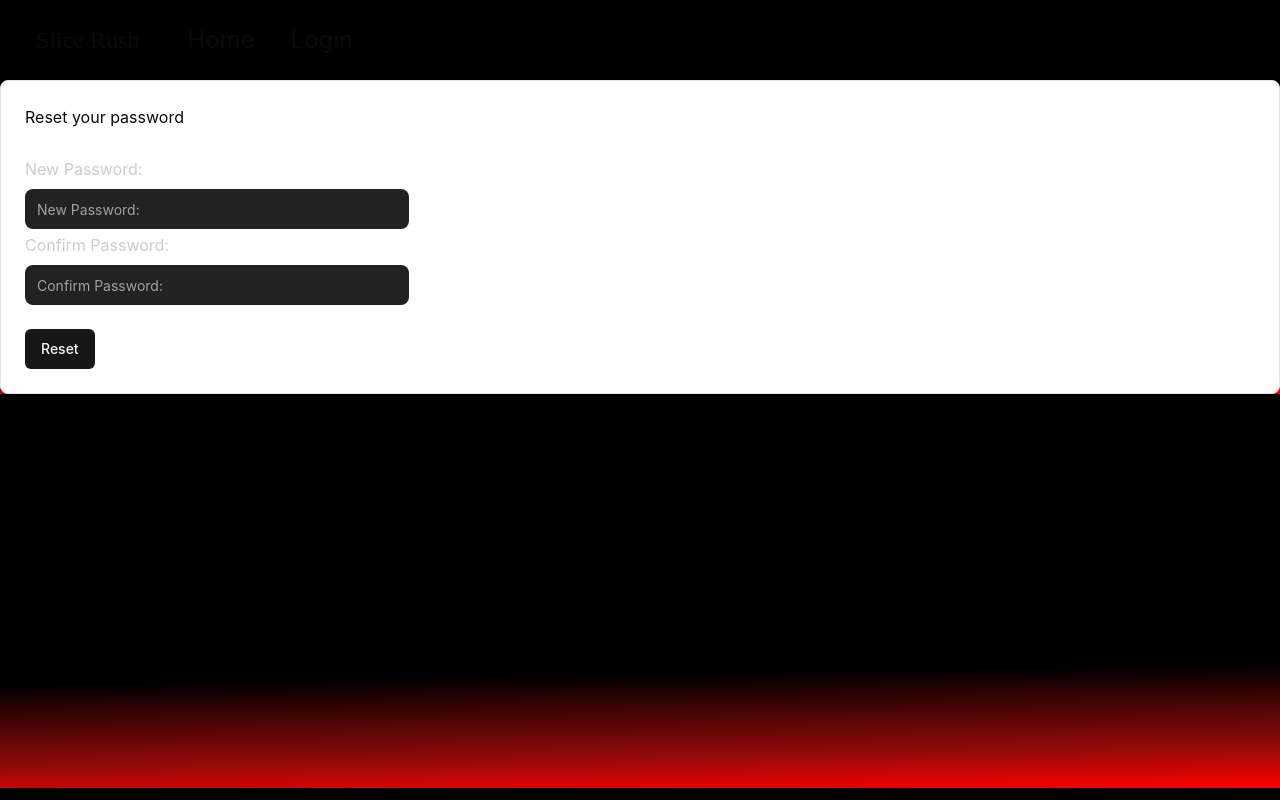
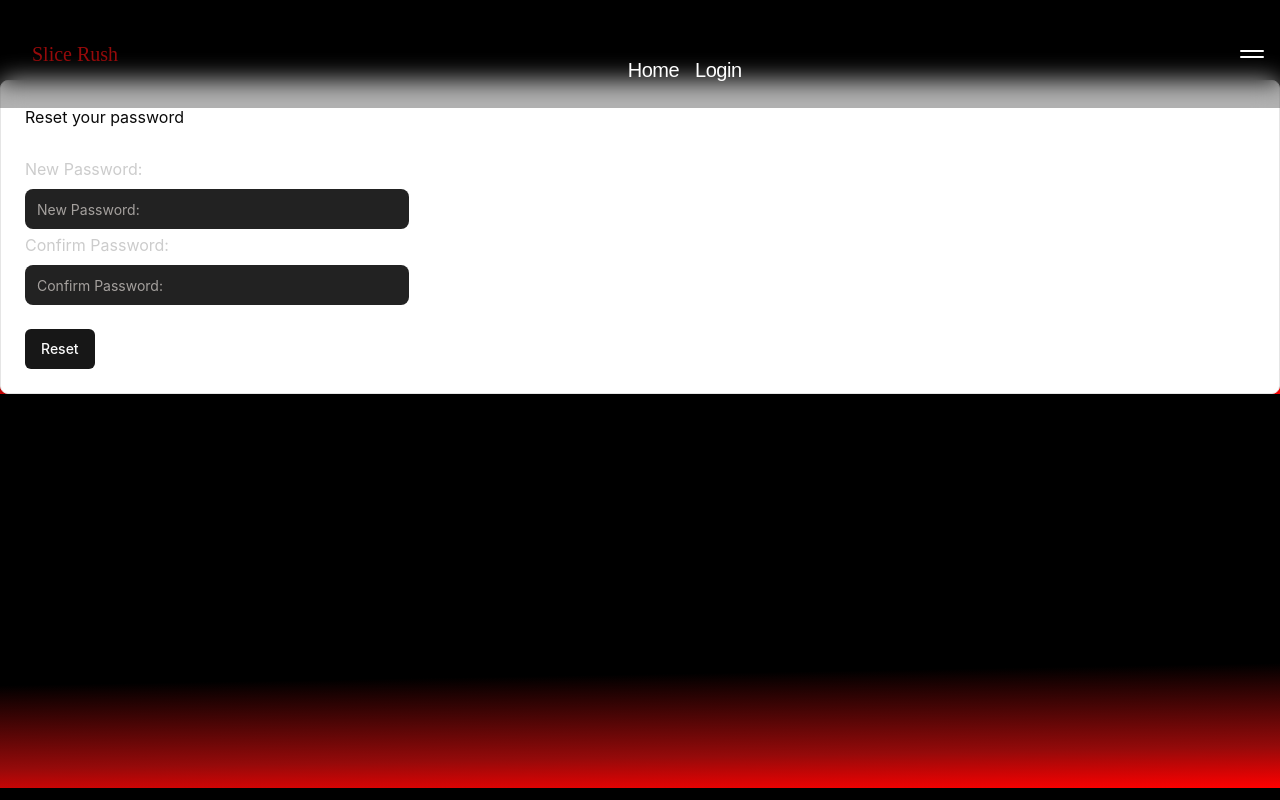
Before and after one commit to fbiagentcode/SliceRush, a React (Vite) app in the folder client/: page /auth/reset-password in a window 1280 px wide. Built offline with nearby package versions, Linux system fonts and the light colour scheme; no server answers; a web font is replaced by a local one.

Commit message:
feat: add responsive navbar, home page

```diff
--- a/client/package.json
+++ b/client/package.json
@@ -20,6 +20,7 @@
     "class-variance-authority": "^0.7.1",
     "clsx": "^2.1.1",
     "embla-carousel-react": "^8.5.1",
+    "framer-motion": "^11.13.1",
     "lucide-react": "^0.464.0",
     "react": "^18.3.1",
     "react-dom": "^18.3.1",
--- a/client/src/components/header/Header.jsx
+++ b/client/src/components/header/Header.jsx
@@ -1,29 +1,48 @@
+import { useContext, useState } from "react";
+
 import { motion, useScroll, useMotionValueEvent, AnimatePresence } from "framer-motion";
 import Navbar from "./Navbar";
-import useWindowResizeListener from "../hooks/useWindowResizeListener.jsx";
+import useWindowResizeListener from "../../hooks/useWindowResizeListener.jsx";
 
 const navVariants = {hidden: {y: "-100%"}, visible: {y: 0} };
-const linkVariants = {exit: {opacity: 0, x: "-100%"}, hidden: {opacity: 0, x: "-100%"}, visible: {opacity: 1, x: 0} };
-const listVariants = {
-    visible: {
-        height: "auto",
-        opacity: 1,
-    },
-    hidden: {
-        height: 0,
-        opacity: 0
-    },
-    exit: {
-        margin: 0,
-        height: 0,
-        opacity: 0,
-        transition: {delay: 0.1}
-    }
-}
 
 export default function Header(){
-    return (<div className= "top-0 left-0 fixed flex flex-row items-center  pt-6 p-5 bg-[rgba(5, 5, 5, 0.347)] w-full text-2xl backdrop-filter backdrop-blur-xl">
-        <p className= "font-helvetica-ex px-4">Slice Rush</p>
-        <Navbar />
-    </div>);
+    const [isVisible, setVisible ] = useState(true);
+    const [isOpen, setOpen ] = useState(false);
+    const { scrollY } = useScroll();
+
+    useWindowResizeListener(() => {
+        if (window.innerWidth >= 780)
+            setOpen(true)
+    });
+
+    useMotionValueEvent(scrollY, "change", (current) => {
+        setVisible(current > scrollY.getPrevious() && current > 100? false : true);
+    });
+
+    return (
+    <motion.div
+        className= "text-xl text-white fixed top-0 left-0 w-full z-50 bg-[rgba(0,0,0,0.3)] backdrop-blur-md flex items-center justify-between px-4 py-6 "
+        variants= { navVariants }
+        animate= { isVisible? "visible" : "hidden" }
+        transition= { {duration: 0.5, ease: "easeInOut"} }
+    >
+        <p className= "font-helvetica-ex px-4 text-red-600">Slice Rush</p>
+        <AnimatePresence mode= "wait">
+            { isOpen && <Navbar/> }
+        </AnimatePresence>
+        <motion.div
+            initial={{ opacity: 0 }}
+            animate={{ opacity: 1 }}
+            transition={{ delay: 0.5 }}
+            onClick={() => setOpen((prev) => !prev)}
+            className={`flex flex-col items-center justify-center gap-1 cursor-pointer sm:justify-self-end ${
+            isOpen ? "transform rotate-180" : ""
+            }`}
+        >
+            <div className="w-6 h-0.5 bg-white rounded-full"></div>
+            <div className={`w-6 h-0.5 bg-white rounded-full ${isOpen ? "hidden" : "block"}`}></div>
+            <div className="w-6 h-0.5 bg-white rounded-full"></div>
+        </motion.div>
+    </motion.div>);
 }
--- a/client/src/components/header/Navbar.jsx
+++ b/client/src/components/header/Navbar.jsx
@@ -1,5 +1,6 @@
 import { useContext, useRef, useEffect } from "react";
 import { NavLink, useNavigate } from "react-router-dom";
+import { motion } from "framer-motion";
 
 import useFetch from "../../hooks/useFetch";
 import { Button } from "../ui/button";
@@ -18,6 +19,24 @@ import {
 import { authContext } from "../../contexts/AuthContext";
 
 const origin = import.meta.env.VITE_ORIGIN;
+
+const linkVariants = {exit: {opacity: 0, x: "-100%"}, hidden: {opacity: 0, x: "-100%"}, visible: {opacity: 1, x: 0} };
+const listVariants = {
+    visible: {
+        height: "auto",
+        opacity: 1,
+    },
+    hidden: {
+        height: 0,
+        opacity: 0
+    },
+    exit: {
+        margin: 0,
+        height: 0,
+        opacity: 0,
+        transition: {delay: 0.1}
+    }
+}
 
 export default function Navbar(){
     const { fetchHandler, isLoading, error } = useFetch();
@@ -39,21 +58,28 @@ export default function Navbar(){
         return () => controller.current.abort();
     }, []);
 
-    return <NavigationMenu className= "mx-8 grow-2 font-semi-bold">
-        <NavigationMenuList className= "flex flex-row gap-x-8 justify-even items-center">
-            <NavigationMenuItem>
+    return (
+    <motion.ul
+        initial="hidden"
+        animate="visible"
+        exit="exit"
+        transition= { {ease: "easeInOut", staggerChildren: 0.1, delayChildren: 0.2} }
+        variants={listVariants}
+        className="font-helvetica tracking-tight sm:grid sm:grid-cols-2 sm:justify-center sm:gap-4 sm:mt-8"
+    >
+                <motion.div variants= {linkVariants}>
                         <NavLink to= "/">Home</NavLink>
-            </NavigationMenuItem>
+                </motion.div>
                 { user? <>
-                <NavigationMenuItem>
-                    <NavLink
-
-                        to= { user.role === "customer"? "/dashboard" : "/admin-dashboard" }
-                    >
+                    <motion.div variants= {linkVariants}>
+                            <NavLink to= { user.role === "customer"? "/dashboard" : "/admin-dashboard" }>
                                 Dashboard
                             </NavLink>
-                </NavigationMenuItem>
-                <NavigationMenuItem>
+
+                    </motion.div>
+
+                    <motion.div variants= {linkVariants}>
+
                             { isLoading? <ButtonLoading>Logging out...</ButtonLoading> :
                             <Button
                                 className= "text-2xl bg-transparent text-grey-10"
@@ -61,13 +87,13 @@ export default function Navbar(){
                             >
                                 Log Out
                             </Button> }
-                </NavigationMenuItem>
+
+                    </motion.div>
                 </> :
-            <NavigationMenuItem>
+                <motion.div variants= {linkVariants}>
+
                         <NavLink to="/?login=true">Login</NavLink>
-            </NavigationMenuItem>
+
+                </motion.div> }
+    </motion.ul>);
 }
-        </NavigationMenuList>
-    </NavigationMenu>
-
-}
--- a/client/src/components/home/HeroSection.jsx
+++ b/client/src/components/home/HeroSection.jsx
@@ -41,14 +41,28 @@ export default function HeroSection(){
         else setGoToOrder(false);
     }, [user]);
 
-    return <Card>
-        <CardContent>
-            <h1>Slice Rush</h1>
+    return <Card className= "text-center mt-40 bg-transparent border-none w-full relative h-screen overflow-hidden">
+        <CardContent className= "p-0">
+            <div className= "bg-transparent h-full absolute z-20 top-1/2 left-1/3 transform translate-x-[-25%] translate-y-[-50%] leading-none ">
+                <h1 className= "px-7 font-unison text-red-400 text-7xl md:text-9xl p-0">Slice Rush</h1>
+                <p className= "px-4 text-white mt-8 md:px-4 text-xl">Fresh, fast, and irresistibly delicious – Your pizza cravings end here at SliceRush!</p>
+            </div>
+            <div className="inset-0 relative min-h-screen min-w-full flex items-center justify-center">
+  <video
+    autoPlay
+    loop
+    muted
+    className="absolute h-auto w-full max-w-none  scale-100 sm:scale-150"
+  >
+    <source src="/videos/pizza.mp4" type="video/mp4" />
+  </video>
+</div>
+
         </CardContent>
         <CardFooter>
             <Dialog open= {loginOpen} onOpenChange={setLoginOpen}>
                 <DialogTrigger asChild>
-                    <Button onClick= {handleOrderNow}>Order now!</Button>
+                    <Button className= "tracking-tight font-helvetica py-10 absolute top-1/2 left-1/2 transform translate-x-[-50%] translate-y-[130%] z-50 text-3xl text-white" onClick= {handleOrderNow}>Order now!</Button>
                 </DialogTrigger>
                 <DialogContent className= " h-[550px] bg-gradient-to-bl from-black from-60% to-grey-800 rounded-2xl shadow-lg border-none max-w-sm p-4 ">
                     <VisuallyHidden.Root>
--- a/client/src/index.css
+++ b/client/src/index.css
@@ -40,6 +40,11 @@
 @font-face{
   font-family: "inter-semi-bold";
   src: url("../fonts/Inter_24pt-SemiBold.ttf")
+}
+
+@font-face{
+  font-family: "unison";
+  src: url("../fonts/TYPE JUICE - UNISON PRO BOLD ITALIC.OTF")
 }
 
 @layer base {
--- a/client/tailwind.config.js
+++ b/client/tailwind.config.js
@@ -23,6 +23,7 @@ export default {
 				neue: "neue",
 				"helvetica-ex": "helvetica-ex",
 				"semibold": "inter-semi-bold",
+				"unison": "unison",
 				sans: ["inter", ...fontFamily.sans]
 			},
     		borderRadius: {
@@ -31,7 +32,7 @@ export default {
     			sm: 'calc(var(--radius) - 4px)'
     		},
     		colors: {
-				'red': {DEFAULT: '#991b1b'},
+				'red': {DEFAULT: '#991b1b', 400: "#d76036", 500: "#b33922", 600: 'rgba(149,10,10,1)'},
 				'white': {DEFAULT: "#ffffff", 50: "#cccccc"},
 				'grey': {
 					5: "#a3a3a3",
```
Also changed, not shown: 2 other files (tests, documents, lock files or other folders). Lines whose indentation alone changed are shown as unchanged.
